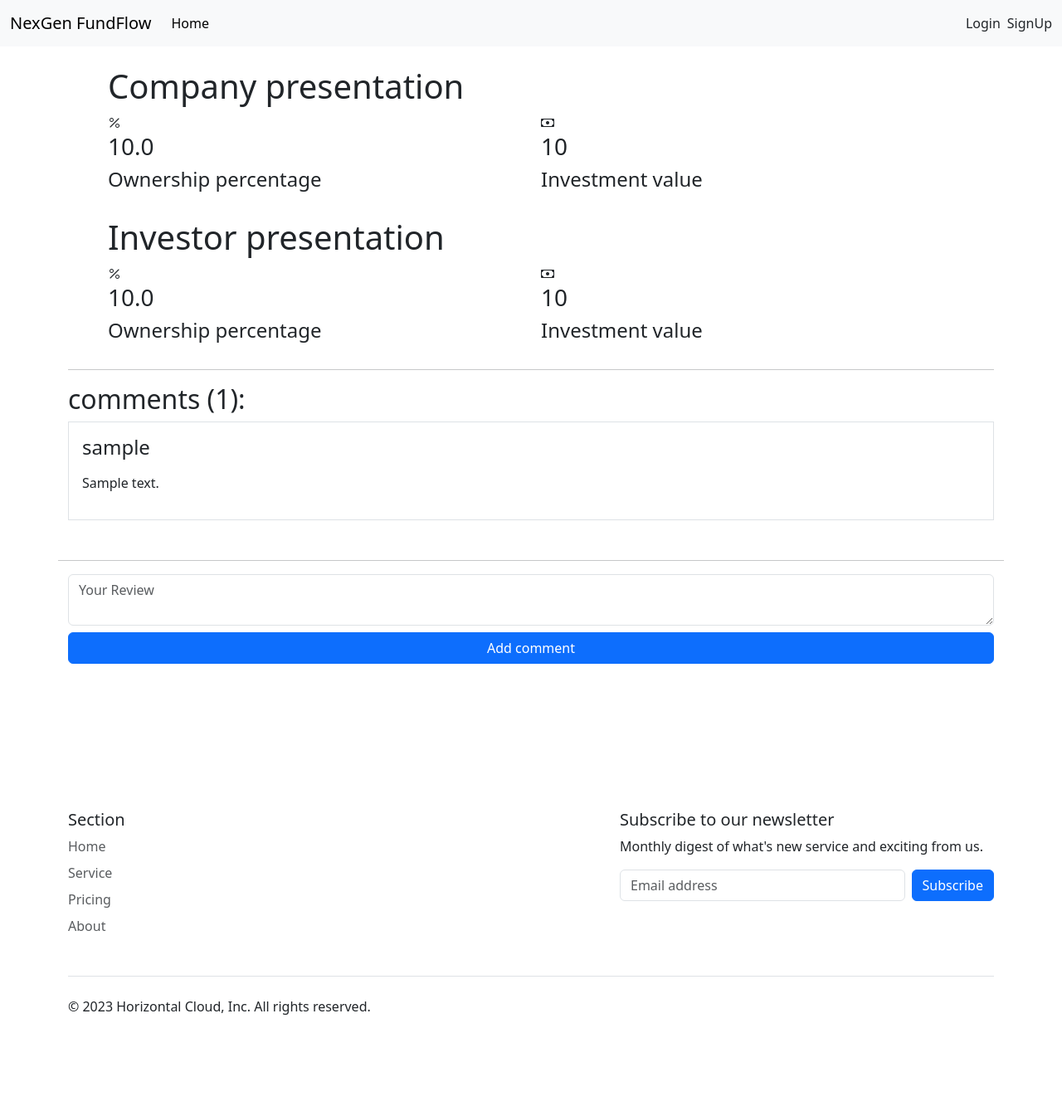
After one commit to abdullah-alanezi/FinalCapstone, a Django app: page /fund/negotiate/1/ in a window 1280 px wide. The commit adds this page. Shown: the whole page at 83% size. Run offline with Django 5.2, Linux system fonts and the light colour scheme; tables that the repository leaves empty hold one stand-in row (values such as "Sample post").

Commit message:
add_comment_view and filter stauts

```diff
--- /dev/null
+++ b/NexGenFundFlow/fund/templates/fund/negotiate.html
@@ -0,0 +1,86 @@
+{% extends 'home/base.html' %}
+
+{% block title %}
+<title> Negotiate </title>
+{% endblock %}
+
+{% block body %}
+<div class="container">
+    <div class="row align-items-end m-4">
+        <h1>Company presentation</h1>
+        <div class="col ">
+            <i class="bi bi-percent"></i>
+            <h3>{{investment_offer.funding_round.fund_percentage}}</h3>
+            <h4>Ownership percentage</h4>
+        </div>
+        <div class="col ">
+            <i class="bi bi-cash"></i>
+            <h3>{{investment_offer.funding_round.fund_amount}}</h3>
+            <h4>Investment value</h4>
+
+        </div>
+
+
+
+    </div>
+    <div class="row align-items-end m-4">
+        <h1>Investor presentation</h1>
+        <div class="col ">
+            <i class="bi bi-percent"></i>
+            <h3>{{investment_offer.percentage}}</h3>
+            <h4>Ownership percentage</h4>
+        </div>
+        <div class="col ">
+            <i class="bi bi-cash"></i>
+            <h3>{{investment_offer.amount}}</h3>
+            <h4>Investment value</h4>
+
+        </div>
+
+
+        </div>
+        </div>
+            <!-- comments Secgtion-->
+    <hr />
+
+    {% if comments.count > 0 %}
+    <section class="row">
+      <h2>comments ({{comments.count}}):</h2>
+        <div class="col">
+          <div class="d-flex flex-column gap-2">
+            {% for comment in comments %}
+            <div class="d-flex flex-column gap-2 border border-1 p-3">
+              <div class="d-flex justify-content-between align-items-center gap-1">
+                <h4 >{{ comment.user}}</h4>
+
+              </div>
+
+              <p>{{ comment.content }}</p>
+            </div>
+            {% endfor %}
+          </div>
+        </div>
+
+    </section>
+    {% endif %}
+
+                <!-- add comment Secgtion-->
+
+
+        <div class="row mt-5">
+            <hr/>
+            <form class="d-flex flex-column gap-2" action="{% url 'fund:add_comment_view' investment_offer.id  %}" method="POST" >
+                {% csrf_token %}
+
+
+                <textarea class="form-control" name="content" placeholder="Your Review" required minlength="5"></textarea>
+
+                <input type="submit" value="Add comment" class="btn btn-primary" />
+              </form>
+        </div>
+
+    </div>
+
+
+
+{% endblock %}
--- a/NexGenFundFlow/fund/urls.py
+++ b/NexGenFundFlow/fund/urls.py
@@ -9,5 +9,7 @@ urlpatterns = [
     path("funding/round/details/<funding_round_id>/",views.funding_round_details_view,name="funding_round_details_view"),
     path("investment/requests/",views.investment_requests_view,name="investment_requests_view"),
     path("cancel/investment/offer/<investment_offer_id>/",views.cancel_investment_offer_view,name="cancel_investment_offer_view"),
+    path("negotiate/<investment_offer_id>/",views.negotiate_view,name="negotiate_view"),
+    path("add/comment/<investment_offer_id>",views.add_comment_view,name="add_comment_view")
 
 ]
--- a/NexGenFundFlow/fund/views.py
+++ b/NexGenFundFlow/fund/views.py
@@ -1,13 +1,14 @@
 from django.shortcuts import render ,redirect
 from django.http import HttpRequest , HttpResponse
 from startup.models import FundingRound
-from .models import InvestmentOffer
+from .models import InvestmentOffer , InvestmentOfferComment
 
 # Create your views here.
 
 def all_funding_round_view(request:HttpRequest):
     funding_rounds = FundingRound.objects.all()
     funding_rounds_count = funding_rounds.count()
+
 
     return render(request,"fund/all_funding_round.html",{"funding_rounds":funding_rounds,"funding_rounds_count":funding_rounds_count})
 
@@ -23,6 +24,16 @@ def funding_round_details_view(request:HttpRequest,funding_round_id):
 
 def investment_requests_view(request:HttpRequest):
     investment_requests = InvestmentOffer.objects.filter(user=request.user)
+    if "filter" in request.GET and request.GET["filter"]=="Pending":
+        investment_requests = InvestmentOffer.objects.filter(status="Pending")
+    if "filter" in request.GET and request.GET["filter"]=="Approved":
+        investment_requests = InvestmentOffer.objects.filter(status="Approved")
+    if "filter" in request.GET and request.GET["filter"]=="Disapproved":
+        investment_requests = InvestmentOffer.objects.filter(status="Disapproved")
+    if "filter" in request.GET and request.GET["filter"]=="Canceled":
+        investment_requests = InvestmentOffer.objects.filter(status="Canceled")
+
+
 
     return render(request,"fund/investment_requests.html",{"investment_requests":investment_requests})
 
@@ -30,3 +41,17 @@ def cancel_investment_offer_view(request:HttpRequest,investment_offer_id):
     investment_offer = InvestmentOffer.objects.get(id=investment_offer_id)
     investment_offer.delete()
     return redirect("fund:investment_requests_view")
+
+
+def negotiate_view(request:HttpRequest,investment_offer_id):
+    investment_offer = InvestmentOffer.objects.get(id=investment_offer_id)
+    comments = InvestmentOfferComment.objects.filter(investment_offer=investment_offer)
+    return render(request,"fund/negotiate.html",{"investment_offer":investment_offer,"comments":comments})
+
+
+def add_comment_view(request:HttpRequest,investment_offer_id):
+        if request.method == "POST":
+            investment_offer = InvestmentOffer.objects.get(id =investment_offer_id)
+            new_comment = InvestmentOfferComment(investment_offer=investment_offer , user=request.user,content=request.POST["content"])
+            new_comment.save()
+            return redirect("fund:negotiate.html",investment_offer_id = investment_offer.id)
```
Also changed, not shown: NexGenFundFlow/fund/templates/fund/funding_round_details.html (+4 -3 lines), NexGenFundFlow/fund/templates/fund/investment_requests.html (+14 -2 lines).
